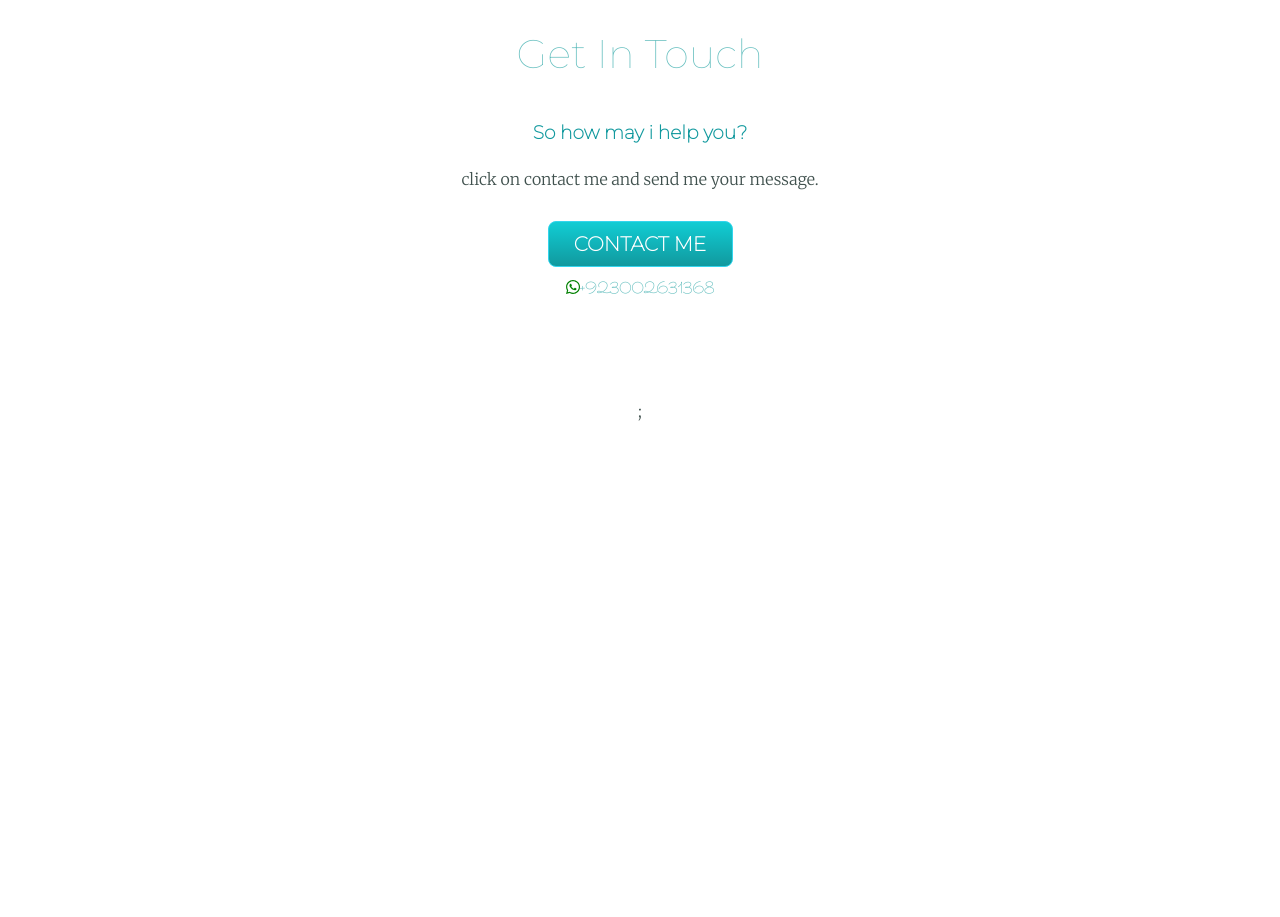
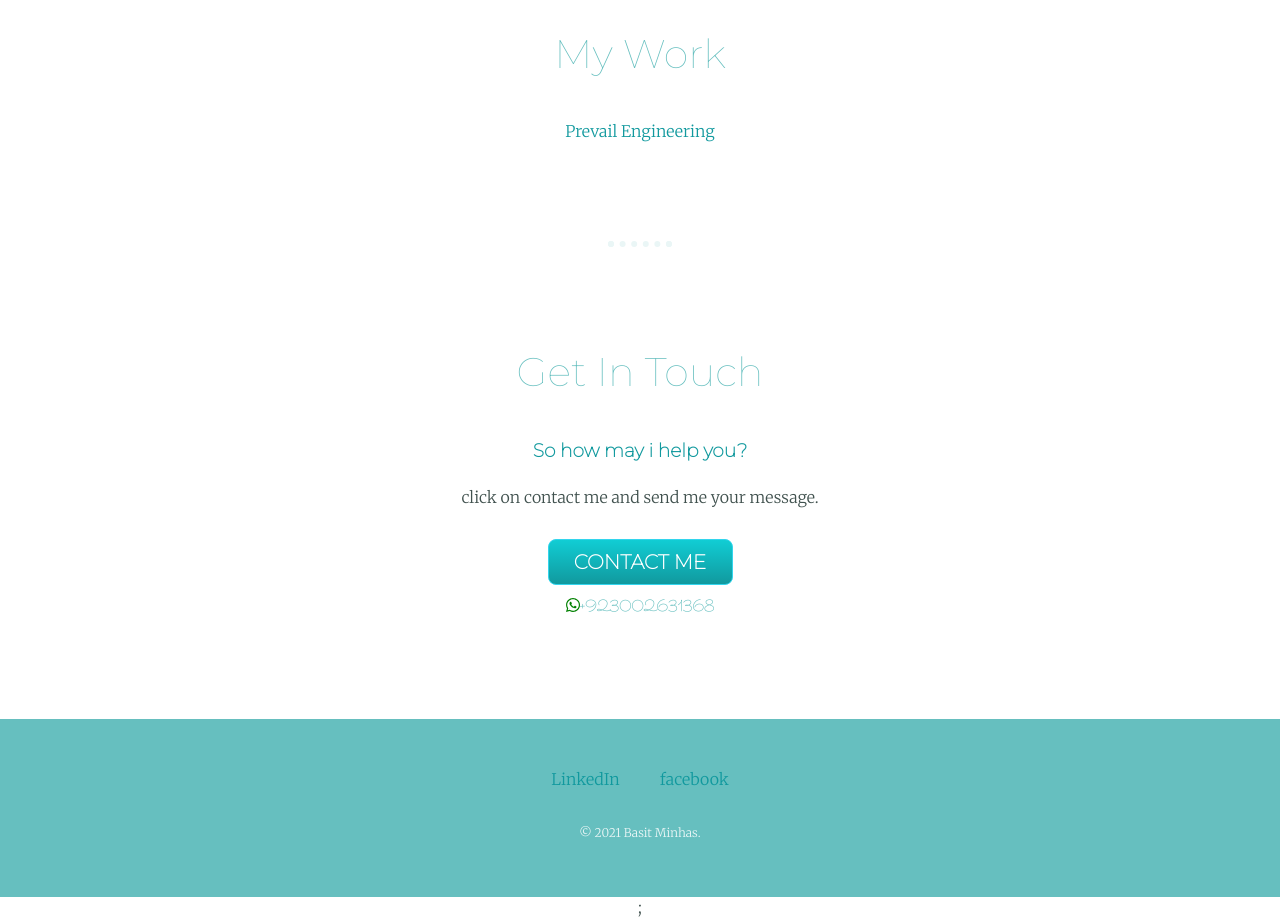
Before and after one commit to basit3407/basit-minhas, a Next.js app: page / in a window 1280 px wide. Shown: the part 2460-3377 px from the top of the page. Before the commit the page ends 2881 px from the top, so only its background shows below. Built offline with nearby package versions, Linux system fonts and the light colour scheme.

Commit message:
website completed

```diff
--- a/components/Bottom.jsx
+++ b/components/Bottom.jsx
@@ -1,3 +1,13 @@
+import styles from "../styles/Home.module.css";
+
 export default function Bottom() {
-  return <div></div>;
+  const date = new Date().getFullYear();
+  return (
+    <div className={styles.bottomContainer}>
+      <a href="https://www.linkedin.com/in/basit-m-0a483062/">LinkedIn</a>
+      <a href="https://www.facebook.com/basit.minhas.7/">facebook</a>
+
+      <p className={styles.pFooter}>© {date} Basit Minhas.</p>
+    </div>
+  );
 }
--- a/components/Middle.jsx
+++ b/components/Middle.jsx
@@ -50,6 +50,12 @@ export default function Middle() {
       </div>
       <hr />
       <div>
+        <h2>My Work</h2>
+
+        <a href="http://www.prevaileng.com">Prevail Engineering</a>
+      </div>
+      <hr />
+      <div>
         <h2>Get In Touch</h2>
         <h3>So how may i help you?</h3>
         <p>click on contact me and send me your message.</p>
@@ -57,7 +63,11 @@ export default function Middle() {
           CONTACT ME
         </a>
       </div>
-      <FontAwesomeIcon color="green" icon={faWhatsapp} />
+      <FontAwesomeIcon
+        className={styles.icon}
+        color="green"
+        icon={faWhatsapp}
+      />
       <span>+923002631368</span>
     </div>
   );
--- a/styles/Home.module.css
+++ b/styles/Home.module.css
@@ -48,7 +48,7 @@
   width: 25%;
 }
 
-.bottom-container {
+.bottomContainer {
   background-color: #66bfbf;
   margin-top: 50px;
   padding: 50px 0 20px;
@@ -97,8 +97,17 @@
   text-decoration: none;
 }
 
-.p-footer {
+.pFooter {
   color: #eaf6f6;
   font-size: 0.75rem;
   padding: 20px 0;
 }
+
+.icon {
+  display: inline-block;
+  font-size: inherit;
+  height: 1em;
+  width: 0.875em;
+  vertical-align: -0.125em;
+  overflow: visible;
+}
```
Also changed, not shown: 1 other file (tests, documents, lock files or other folders).
